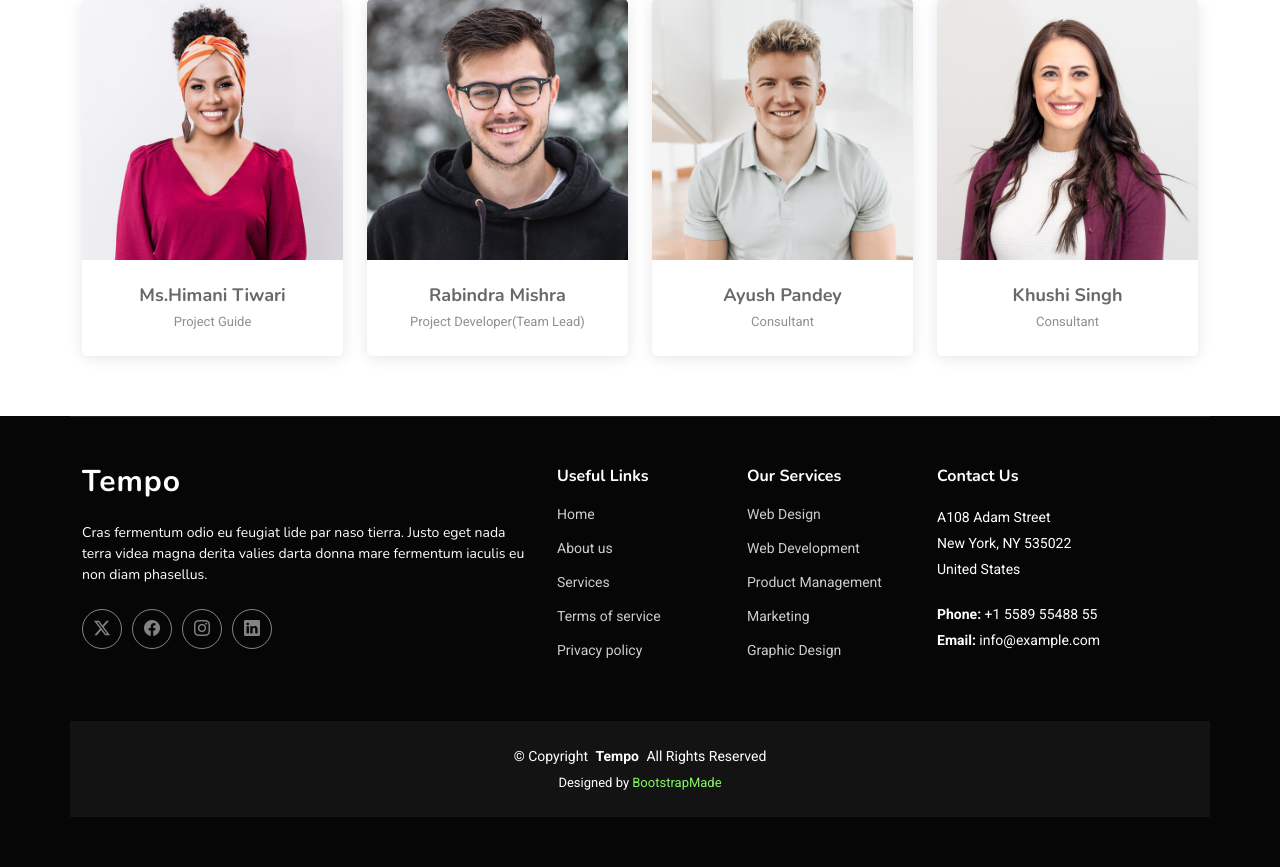
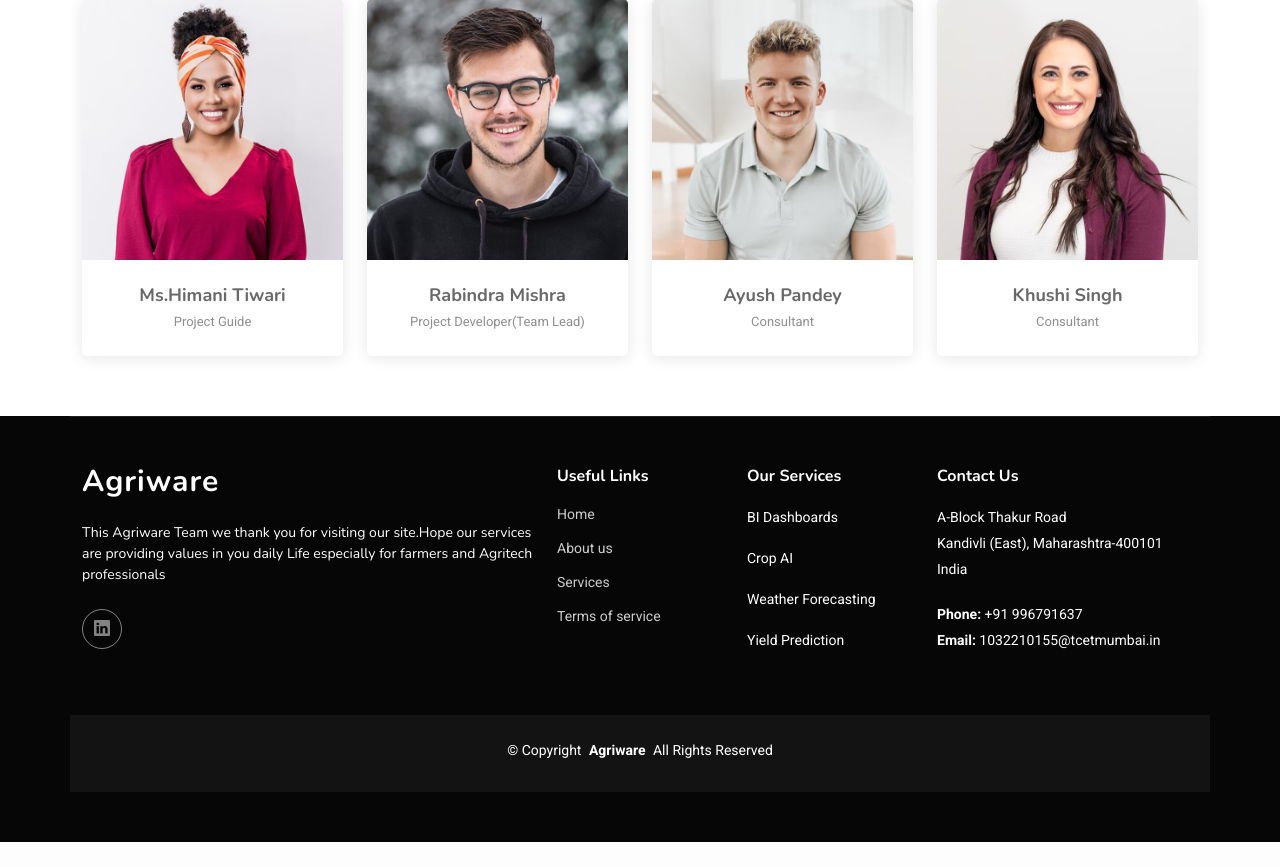
Before and after one commit to code4mei/Agriware, a Django app: page /about in a window 1280 px wide. Shown: the part 2957-3824 px from the top of the page. After the commit the page ends 3799 px from the top, so only its background shows below. Run offline with Django 5.2, Linux system fonts and the light colour scheme; some libraries are stand-ins or nearby versions.

Commit message:
Updated Footer

```diff
--- a/ecommerce/templates/base.html
+++ b/ecommerce/templates/base.html
@@ -41,11 +41,8 @@
   <header id="header" class="header d-flex align-items-center fixed-top">
     <div class="container-fluid container-xl position-relative d-flex align-items-center justify-content-between">
 
-      <a href="index.html" class="logo d-flex align-items-center">
-        <!-- Uncomment the line below if you also wish to use an image logo -->
-        <!-- <img src="static/assets/img/logo.png" alt=""> -->
-        <h1 class="sitename custom-green">Agriware</h1>
-      </a>
+
+        <h1 class=" custom-green logo d-flex align-items-center">Agriware</h1>
 
       <nav id="navmenu" class="navmenu">
         <ul>
@@ -145,6 +142,8 @@
       </div>
 
     </section><!-- /About Section -->
+
+    <!-------index section---------------->
 
     <!-- Services Section -->
     <section id="services" class="services section">
@@ -345,14 +344,11 @@
       <div class="row gy-4">
         <div class="col-lg-5 col-md-12 footer-about">
           <a href="index.html" class="logo d-flex align-items-center">
-            <span class="sitename">Tempo</span>
+            <span class="sitename">Agriware</span>
           </a>
-          <p>Cras fermentum odio eu feugiat lide par naso tierra. Justo eget nada terra videa magna derita valies darta donna mare fermentum iaculis eu non diam phasellus.</p>
+          <p>This Agriware Team we thank you for visiting our site.Hope our services are providing values in you daily Life especially for farmers and Agritech professionals</p>
           <div class="social-links d-flex mt-4">
-            <a href=""><i class="bi bi-twitter-x"></i></a>
-            <a href=""><i class="bi bi-facebook"></i></a>
-            <a href=""><i class="bi bi-instagram"></i></a>
-            <a href=""><i class="bi bi-linkedin"></i></a>
+            <a href="https://www.linkedin.com/in/rabindra-mishra-18481427b/" target="_blank"><i class="bi bi-linkedin"></i></a>
           </div>
         </div>
 
@@ -360,47 +356,39 @@
           <h4>Useful Links</h4>
           <ul>
             <li><a href="#">Home</a></li>
-            <li><a href="#">About us</a></li>
-            <li><a href="#">Services</a></li>
-            <li><a href="#">Terms of service</a></li>
-            <li><a href="#">Privacy policy</a></li>
+            <li><a href="#about">About us</a></li>
+            <li><a href="#services">Services</a></li>
+            <li><a href="#footer">Terms of service</a></li>
           </ul>
         </div>
 
         <div class="col-lg-2 col-6 footer-links">
           <h4>Our Services</h4>
           <ul>
-            <li><a href="#">Web Design</a></li>
-            <li><a href="#">Web Development</a></li>
-            <li><a href="#">Product Management</a></li>
-            <li><a href="#">Marketing</a></li>
-            <li><a href="#">Graphic Design</a></li>
+            <li>BI Dashboards</li>
+            <li>Crop AI</li>
+            <li>Weather Forecasting</li>
+            <li>Yield Prediction</li>
           </ul>
         </div>
 
         <div class="col-lg-3 col-md-12 footer-contact text-center text-md-start">
           <h4>Contact Us</h4>
-          <p>A108 Adam Street</p>
-          <p>New York, NY 535022</p>
-          <p>United States</p>
-          <p class="mt-4"><strong>Phone:</strong> <span>+1 5589 55488 55</span></p>
-          <p><strong>Email:</strong> <span>info@example.com</span></p>
+          <p>A-Block Thakur Road</p>
+          <p>Kandivli (East), Maharashtra-400101</p>
+          <p>India</p>
+          <p class="mt-4"><strong>Phone:</strong> <span>+91 996791637 </span></p>
+          <p><strong>Email:</strong> <span>1032210155@tcetmumbai.in</span></p>
         </div>
 
       </div>
     </div>
 
     <div class="container copyright text-center mt-4">
-      <p>© <span>Copyright</span> <strong class="px-1 sitename">Tempo</strong> <span>All Rights Reserved</span></p>
+      <p>© <span>Copyright</span> <strong class="px-1 sitename">Agriware</strong> <span>All Rights Reserved</span></p>
       <div class="credits">
-        <!-- All the links in the footer should remain intact. -->
-        <!-- You can delete the links only if you've purchased the pro version. -->
-        <!-- Licensing information: https://bootstrapmade.com/license/ -->
-        <!-- Purchase the pro version with working PHP/AJAX contact form: [buy-url] -->
-        Designed by <a href="https://bootstrapmade.com/">BootstrapMade</a>
       </div>
     </div>
-
   </footer>
 
   <!-- Scroll Top -->
```
